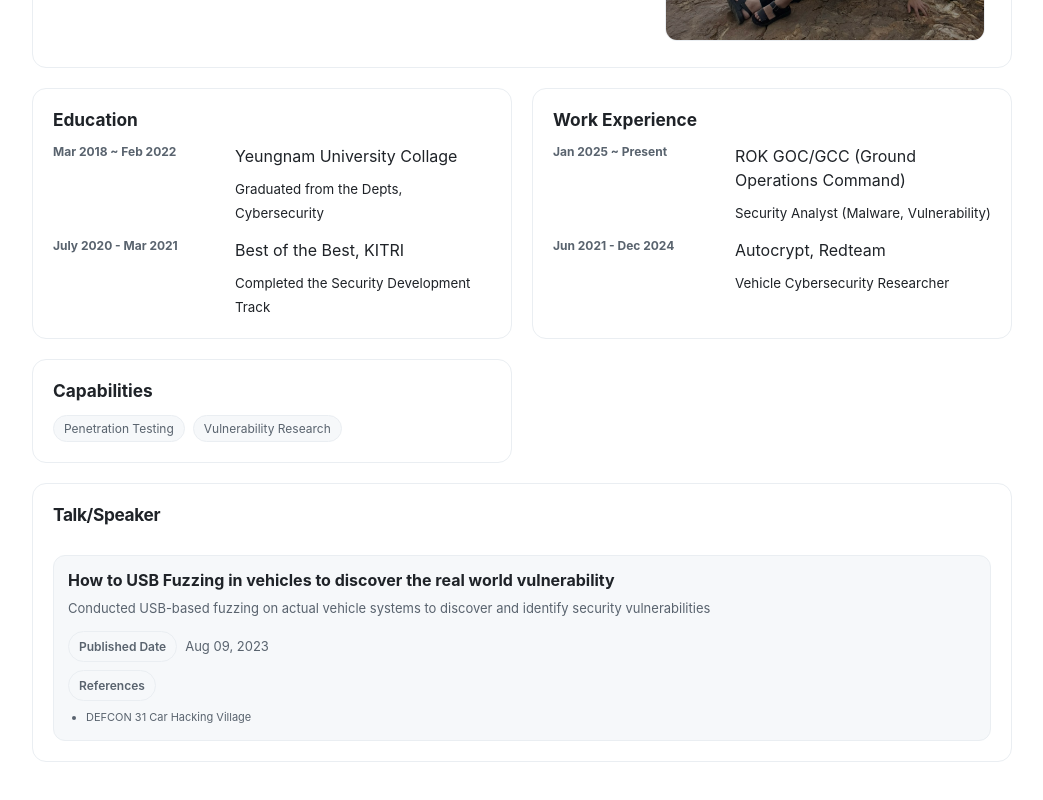
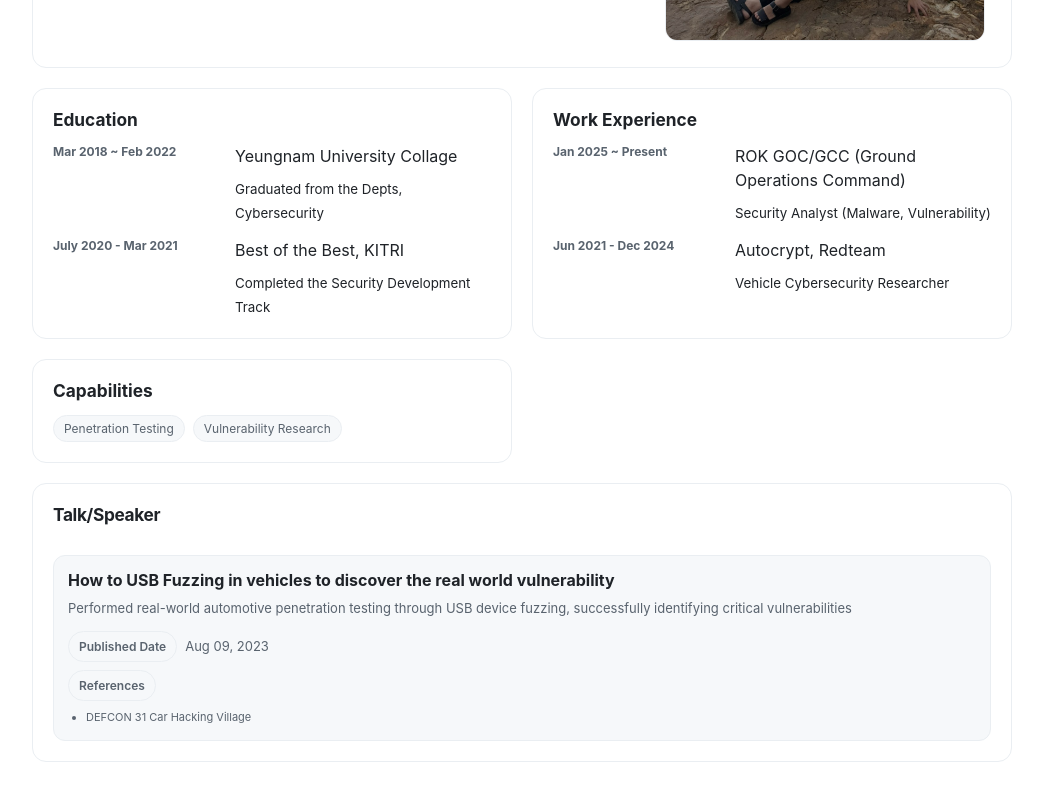
Before and after one commit to dhje0ng/blog, a Next.js app: page /about in a window 1280 px wide. Shown: the part 524-1324 px from the top of the page, without its empty margins (118-1161 px from the left). Built offline with nearby package versions, Linux system fonts and the light colour scheme.

Commit message:
Update about/page.tsx

```diff
--- a/app/about/page.tsx
+++ b/app/about/page.tsx
@@ -6,7 +6,7 @@ import siteConfig from "@/site.config";
 const featuredProjects = [
   {
     title: "How to USB Fuzzing in vehicles to discover the real world vulnerability",
-    description: "Conducted USB-based fuzzing on actual vehicle systems to discover and identify security vulnerabilities",
+    description: "Performed real-world automotive penetration testing through USB device fuzzing, successfully identifying critical vulnerabilities",
     publishedDate: "Aug 09, 2023",
     references: ["DEFCON 31 Car Hacking Village"]
   },
```
